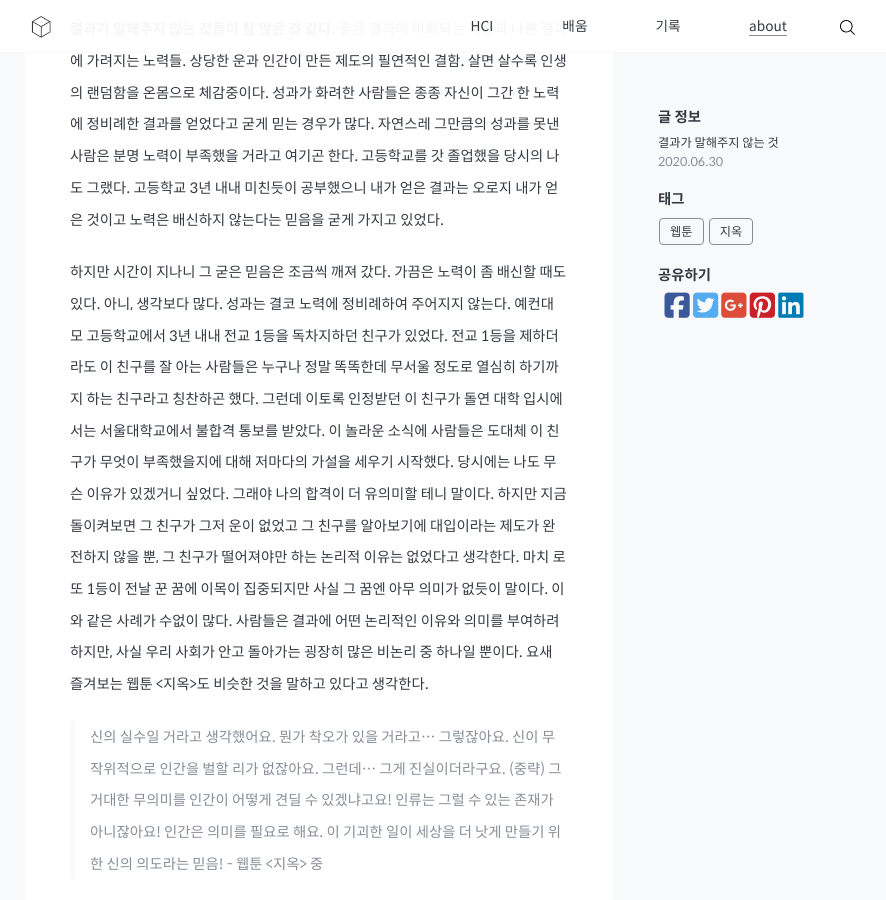
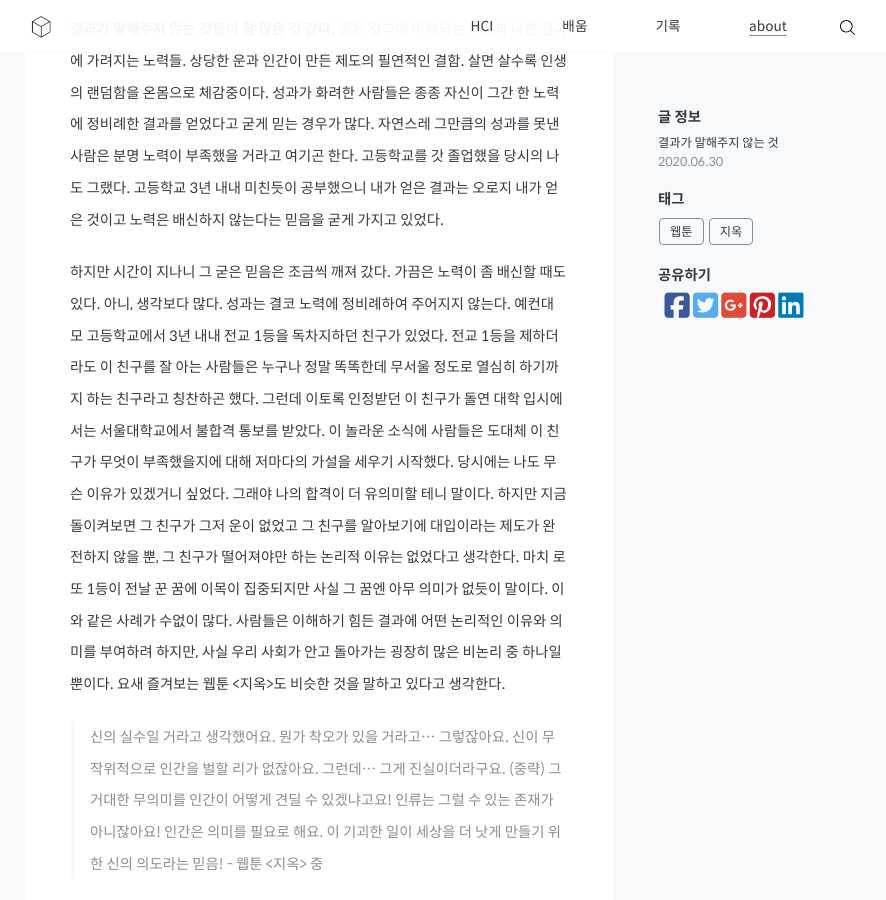
Before and after one commit to jyoonsong/jyoonsong.github.io, a Jekyll site: the page built from _posts/2020-06-30-webtoon.md, in a window 1280 px wide and 900 px high, scrolled down 489 px. Shown: the whole window, without its empty margins (195-1081 px from the left). Built offline with Jekyll 4.4.1, drawn with Linux system fonts in a browser that asks for light colours; nearby versions of some CDN libraries.

Commit message:
modification

```diff
--- a/_posts/2020-06-30-webtoon.md
+++ b/_posts/2020-06-30-webtoon.md
@@ -17,7 +17,7 @@ tags:
 
 **결과가 말해주지 않는 것들이 참 많은 것 같다.** 좋은 결과에 미화되는 과정과 나쁜 결과에 가려지는 노력들. 상당한 운과 인간이 만든 제도의 필연적인 결함. 살면 살수록 인생의 랜덤함을 온몸으로 체감중이다. 성과가 화려한 사람들은 종종 자신이 그간 한 노력에 정비례한 결과를 얻었다고 굳게 믿는 경우가 많다. 자연스레 그만큼의 성과를 못낸 사람은 분명 노력이 부족했을 거라고 여기곤 한다. 고등학교를 갓 졸업했을 당시의 나도 그랬다. 고등학교 3년 내내 미친듯이 공부했으니 내가 얻은 결과는 오로지 내가 얻은 것이고 노력은 배신하지 않는다는 믿음을 굳게 가지고 있었다.
 
-하지만 시간이 지나니 그 굳은 믿음은 조금씩 깨져 갔다. 가끔은 노력이 좀 배신할 때도 있다. 아니, 생각보다 많다. 성과는 결코 노력에 정비례하여 주어지지 않는다. 예컨대 모 고등학교에서 3년 내내 전교 1등을 독차지하던 친구가 있었다. 전교 1등을 제하더라도 이 친구를 잘 아는 사람들은 누구나 정말 똑똑한데 무서울 정도로 열심히 하기까지 하는 친구라고 칭찬하곤 했다. 그런데 이토록 인정받던 이 친구가 돌연 대학 입시에서는 서울대학교에서 불합격 통보를 받았다. 이 놀라운 소식에 사람들은 도대체 이 친구가 무엇이 부족했을지에 대해 저마다의 가설을 세우기 시작했다. 당시에는 나도 무슨 이유가 있겠거니 싶었다. 그래야 나의 합격이 더 유의미할 테니 말이다. 하지만 지금 돌이켜보면 그 친구가 그저 운이 없었고 그 친구를 알아보기에 대입이라는 제도가 완전하지 않을 뿐, 그 친구가 떨어져야만 하는 논리적 이유는 없었다고 생각한다. 마치 로또 1등이 전날 꾼 꿈에 이목이 집중되지만 사실 그 꿈엔 아무 의미가 없듯이 말이다. 이와 같은 사례가 수없이 많다. 사람들은 결과에 어떤 논리적인 이유와 의미를 부여하려 하지만, 사실 우리 사회가 안고 돌아가는 굉장히 많은 비논리 중 하나일 뿐이다. 요새 즐겨보는 웹툰 <지옥>도 비슷한 것을 말하고 있다고 생각한다.
+하지만 시간이 지나니 그 굳은 믿음은 조금씩 깨져 갔다. 가끔은 노력이 좀 배신할 때도 있다. 아니, 생각보다 많다. 성과는 결코 노력에 정비례하여 주어지지 않는다. 예컨대 모 고등학교에서 3년 내내 전교 1등을 독차지하던 친구가 있었다. 전교 1등을 제하더라도 이 친구를 잘 아는 사람들은 누구나 정말 똑똑한데 무서울 정도로 열심히 하기까지 하는 친구라고 칭찬하곤 했다. 그런데 이토록 인정받던 이 친구가 돌연 대학 입시에서는 서울대학교에서 불합격 통보를 받았다. 이 놀라운 소식에 사람들은 도대체 이 친구가 무엇이 부족했을지에 대해 저마다의 가설을 세우기 시작했다. 당시에는 나도 무슨 이유가 있겠거니 싶었다. 그래야 나의 합격이 더 유의미할 테니 말이다. 하지만 지금 돌이켜보면 그 친구가 그저 운이 없었고 그 친구를 알아보기에 대입이라는 제도가 완전하지 않을 뿐, 그 친구가 떨어져야만 하는 논리적 이유는 없었다고 생각한다. 마치 로또 1등이 전날 꾼 꿈에 이목이 집중되지만 사실 그 꿈엔 아무 의미가 없듯이 말이다. 이와 같은 사례가 수없이 많다. 사람들은 이해하기 힘든 결과에 어떤 논리적인 이유와 의미를 부여하려 하지만, 사실 우리 사회가 안고 돌아가는 굉장히 많은 비논리 중 하나일 뿐이다. 요새 즐겨보는 웹툰 <지옥>도 비슷한 것을 말하고 있다고 생각한다.
 
 
 
```
